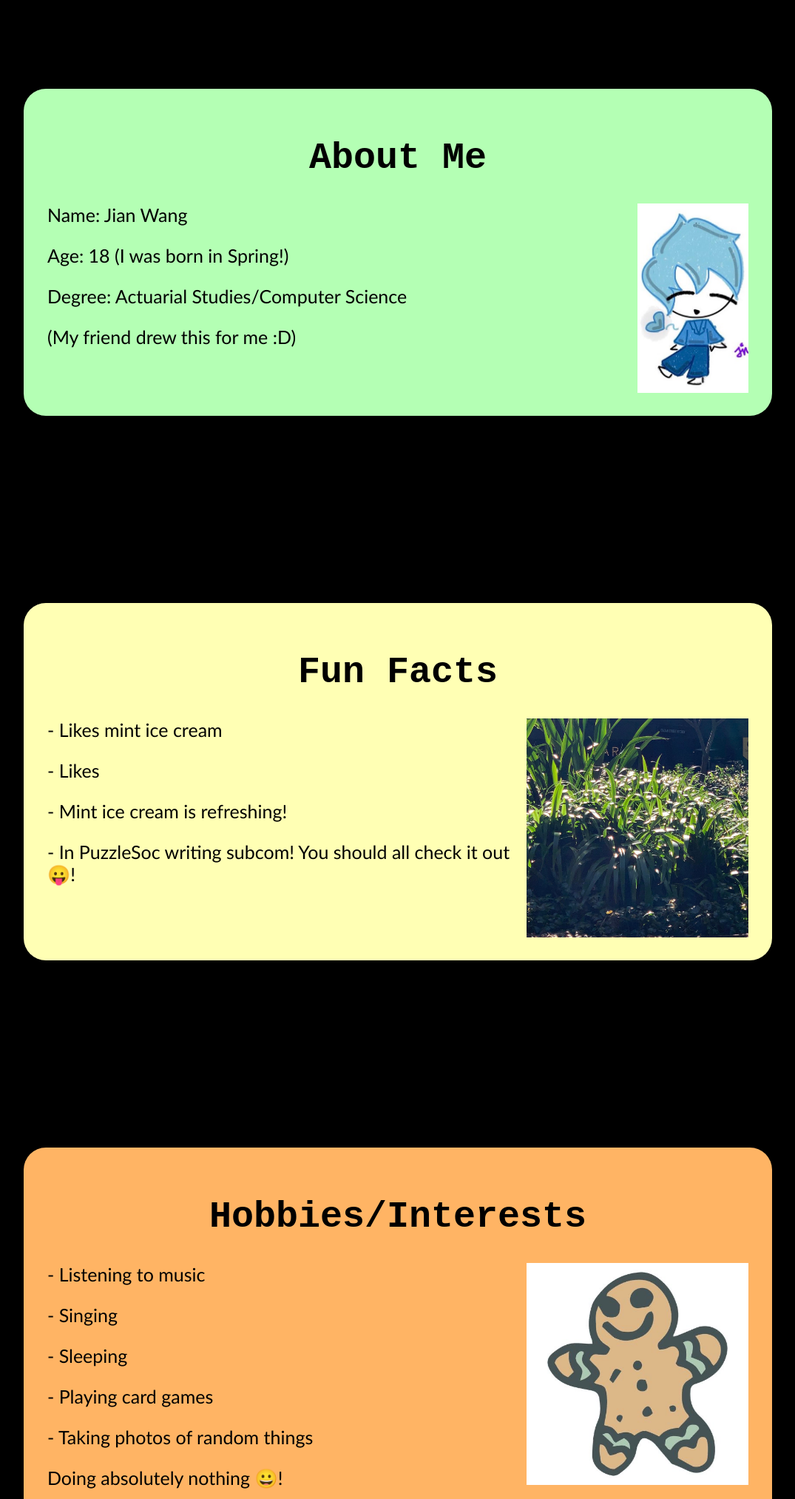
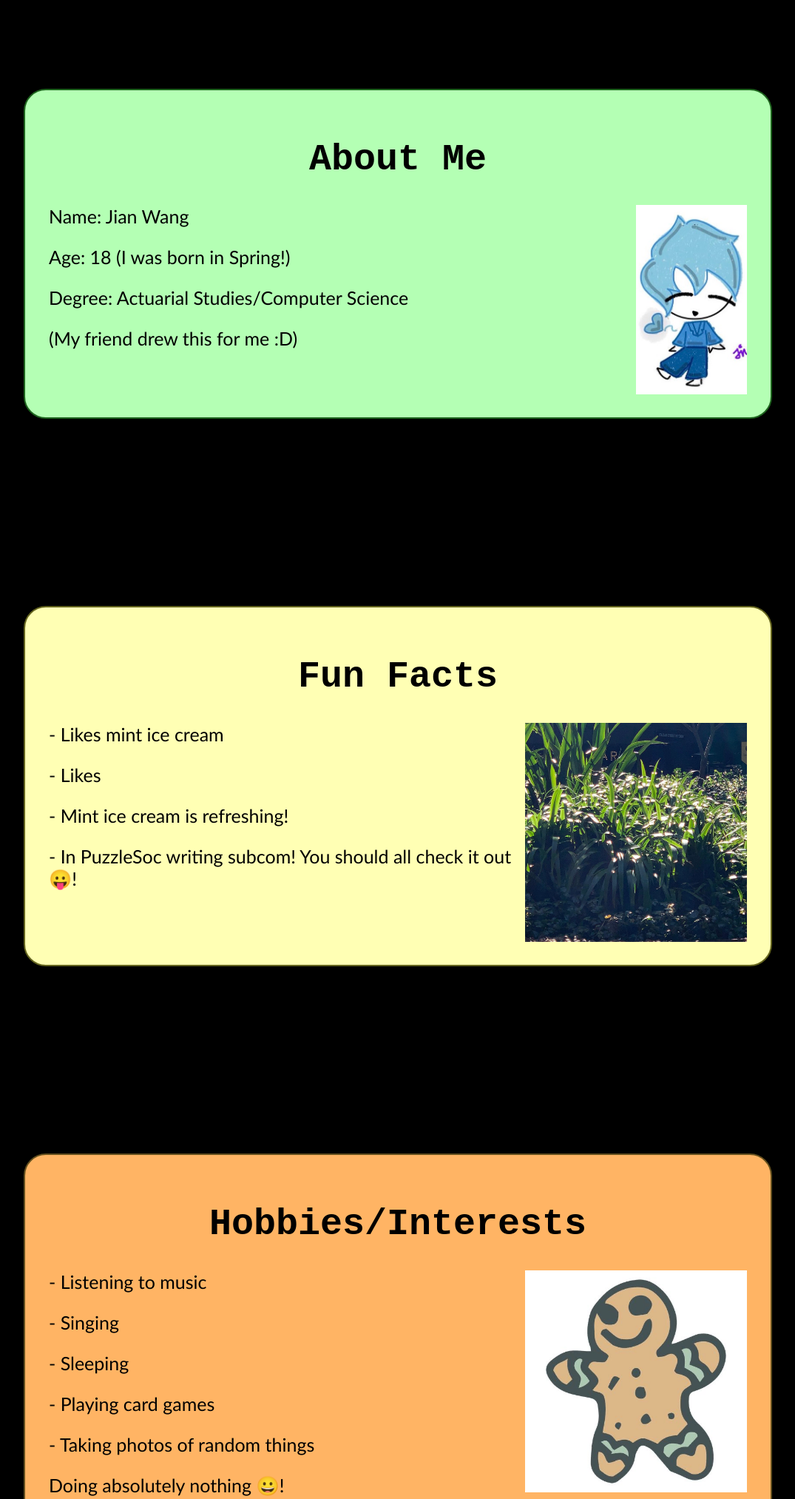
Before and after one commit to SleepyThyme/CSETrainee, a plain HTML site: page index.html in a window 1280 px wide. Shown: the part 580-2606 px from the top of the page at 74% size, without its empty margins (102-1177 px from the left). Drawn offline with Linux system fonts and the light colour scheme.

Commit message:
Added some borders

```diff
--- a/style.css
+++ b/style.css
@@ -120,7 +120,9 @@ body {
     padding: 2.5% 2.5% 2.5% 2.5%;
     color:black;
     background-color: rgb(180,255,180);
-    border-color:rgb(0, 0, 0);
+    border-style:solid;
+    border-width:2px;
+    border-color:rgb(30, 100, 30);
 }
 
 .fun-box {
@@ -132,6 +134,9 @@ body {
     padding: 2.5% 2.5% 2.5% 2.5%;
     color:black;
     background-color: rgb(255,255,180);
+    border-style:solid;
+    border-width:2px;
+    border-color:rgb(100, 100, 30);
 }
 
 .place-box {
@@ -142,6 +147,9 @@ body {
     padding: 2.5% 2.5% 2.5% 2.5%;
     color:black;
     background-color: rgb(255,180,100);
+    border-style:solid;
+    border-width:2px;
+    border-color:rgb(100, 80, 30);
 }
 
 .ice-box {
@@ -152,6 +160,9 @@ body {
     padding: 2.5% 2.5% 2.5% 2.5%;
     color:black;
     background-color: rgb(180,255,255);
+    border-style:solid;
+    border-width:2px;
+    border-color:rgb(30, 100, 100);
 }
 
 #picture {
```
